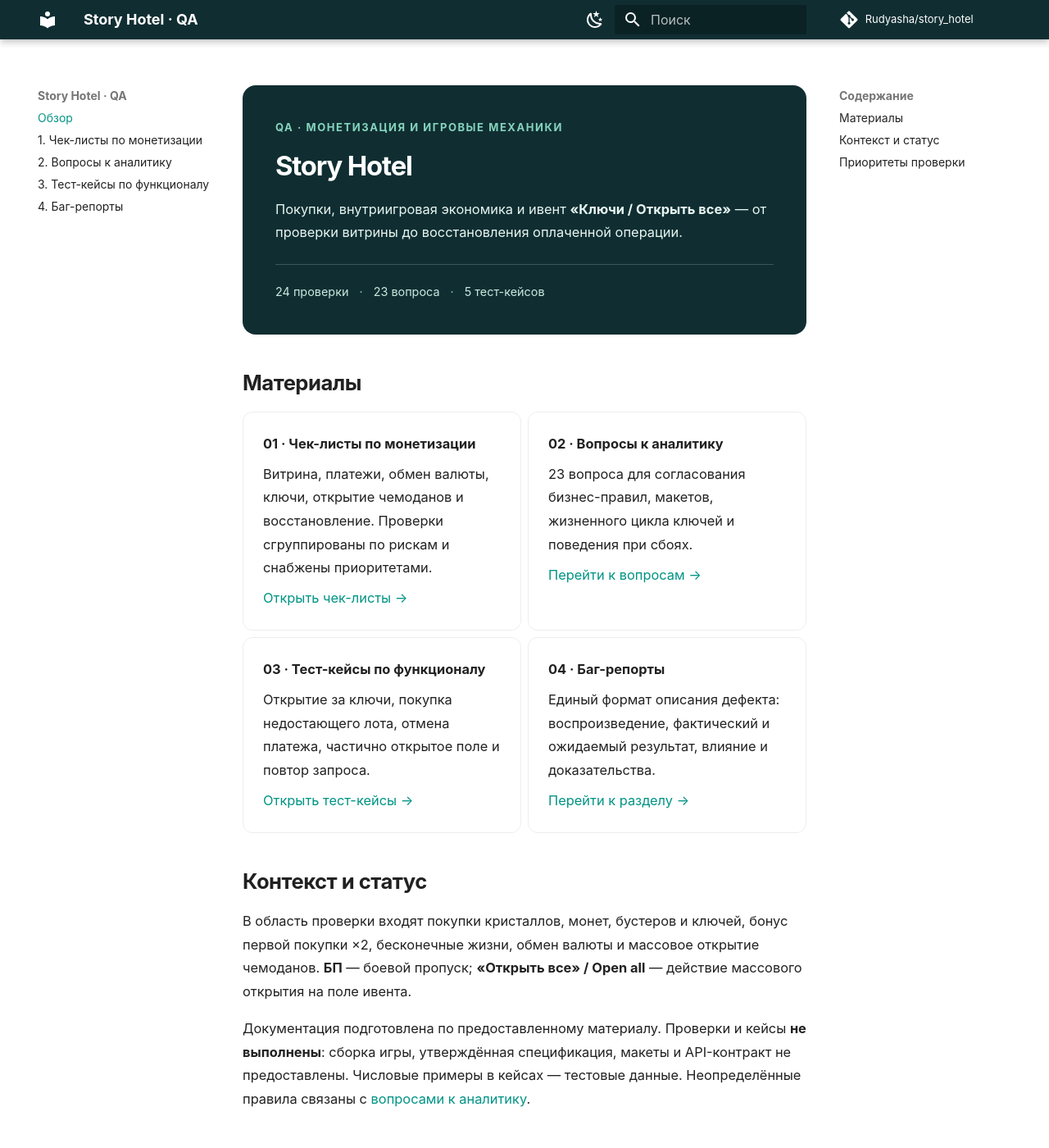
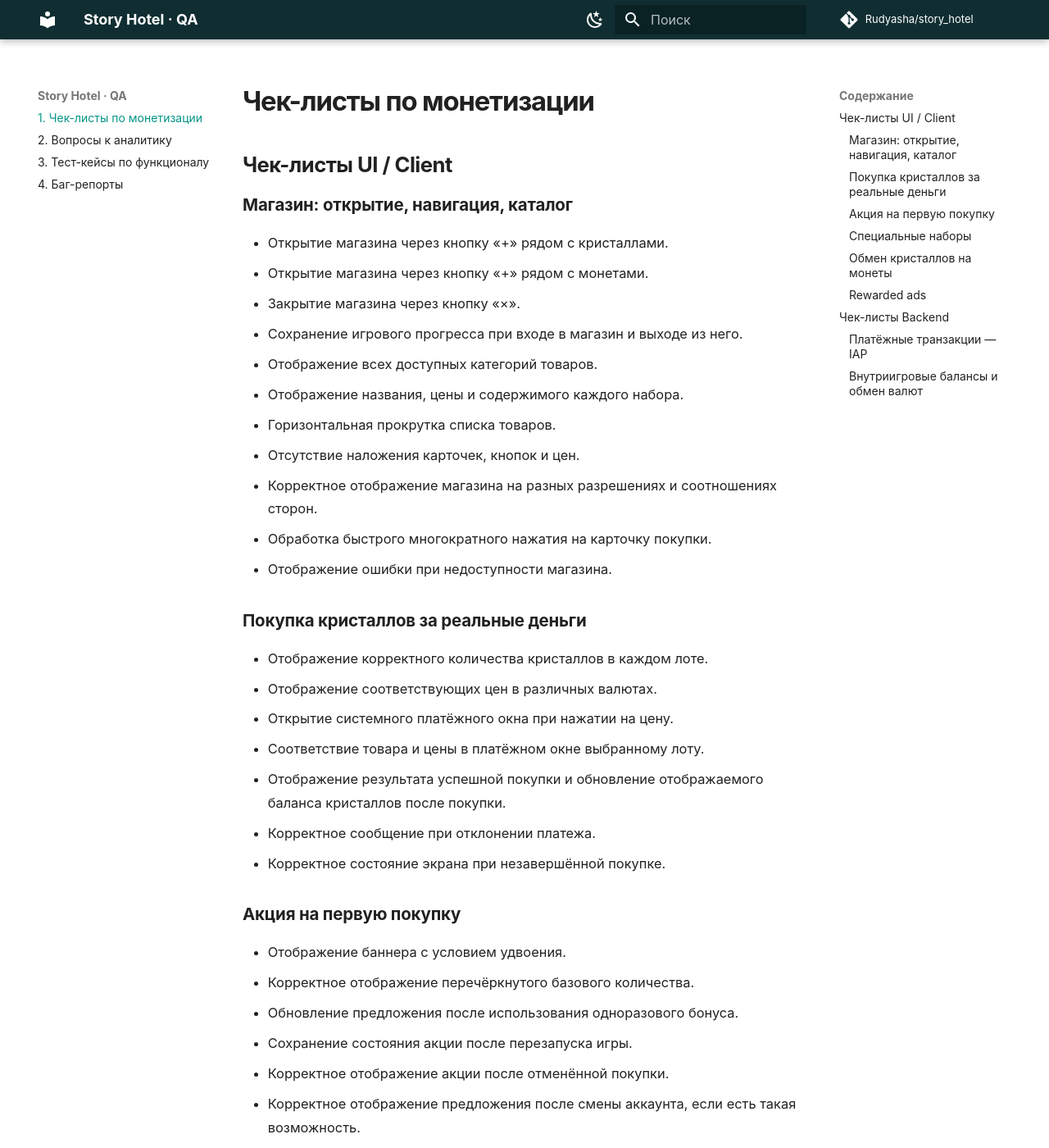
Before and after one commit to Rudyasha/story_hotel, an MkDocs documentation site: the page built from docs/index.md, in a window 1280 px wide and 1400 px high. Shown: the whole window at 82% size. Built offline with MkDocs 1.6.1 and Material for MkDocs 9.7.7, drawn with Linux system fonts in a browser that asks for light colours; comment, search, counter and statistics services are not loaded; some of the changed text lies outside the part shown.

Commit message:
docs: simplify monetization checklists and remove overview

```diff
--- a/docs/index.md
+++ b/docs/index.md
@@ -1,56 +1,91 @@
-<div class="hero" markdown>
-<div class="eyebrow">QA · Монетизация и игровые механики</div>
+# Чек-листы по монетизации
 
-# Story Hotel
+## Чек-листы UI / Client
 
-Покупки, внутриигровая экономика и ивент **«Ключи / Открыть все»** — от проверки витрины до восстановления оплаченной операции.
+### Магазин: открытие, навигация, каталог
 
-<div class="hero-meta">24 проверки <span>·</span> 23 вопроса <span>·</span> 5 тест-кейсов</div>
+- Открытие магазина через кнопку «+» рядом с кристаллами.
+- Открытие магазина через кнопку «+» рядом с монетами.
+- Закрытие магазина через кнопку «×».
+- Сохранение игрового прогресса при входе в магазин и выходе из него.
+- Отображение всех доступных категорий товаров.
+- Отображение названия, цены и содержимого каждого набора.
+- Горизонтальная прокрутка списка товаров.
+- Отсутствие наложения карточек, кнопок и цен.
+- Корректное отображение магазина на разных разрешениях и соотношениях сторон.
+- Обработка быстрого многократного нажатия на карточку покупки.
+- Отображение ошибки при недоступности магазина.
 
-</div>
+### Покупка кристаллов за реальные деньги
 
-## Материалы
+- Отображение корректного количества кристаллов в каждом лоте.
+- Отображение соответствующих цен в различных валютах.
+- Открытие системного платёжного окна при нажатии на цену.
+- Соответствие товара и цены в платёжном окне выбранному лоту.
+- Отображение результата успешной покупки и обновление отображаемого баланса кристаллов после покупки.
+- Корректное сообщение при отклонении платежа.
+- Корректное состояние экрана при незавершённой покупке.
 
-<div class="grid cards" markdown>
+### Акция на первую покупку
 
-- **01 · Чек-листы по монетизации**
+- Отображение баннера с условием удвоения.
+- Корректное отображение перечёркнутого базового количества.
+- Обновление предложения после использования одноразового бонуса.
+- Сохранение состояния акции после перезапуска игры.
+- Корректное отображение акции после отменённой покупки.
+- Корректное отображение предложения после смены аккаунта, если есть такая возможность.
 
-    Витрина, платежи, обмен валюты, ключи, открытие чемоданов и восстановление. Проверки сгруппированы по рискам и снабжены приоритетами.
+### Специальные наборы
 
-    [Открыть чек-листы →](monetization.md)
+- Отображение всех четырёх наборов.
+- Корректное отображение количества кристаллов и бустеров в наборе.
+- Отображение продолжительности бесконечных жизней.
+- Соответствие состава набора полученным после покупки предметам.
+- Отображение меток `player choice` и `best offer` согласно конфигурации.
+- Обновление счётчиков бустеров после покупки.
 
-- **02 · Вопросы к аналитику**
+### Обмен кристаллов на монеты
 
-    23 вопроса для согласования бизнес-правил, макетов, жизненного цикла ключей и поведения при сбоях.
+- Отображение стоимости каждого лота в кристаллах.
+- Корректная покупка при достаточном количестве кристаллов.
+- Реакция на покупку при недостаточном количестве кристаллов.
+- Обновление баланса монет после обмена.
+- Обновление баланса кристаллов после обмена.
+- Отсутствие отрицательного баланса.
+- Защита от случайных повторных нажатий, приводящих к нежелательным покупкам.
 
-    [Перейти к вопросам →](analyst-questions.md)
+### Rewarded ads
 
-- **03 · Тест-кейсы по функционалу**
+- Отображение кнопки просмотра рекламы там, где механика доступна.
+- Отображение размера награды до просмотра.
+- Запуск рекламы после нажатия.
+- Получение награды после выполнения условия просмотра.
+- Корректная обработка досрочного закрытия рекламы.
+- Возвращение на прежний игровой экран после рекламы.
+- Отсутствие повторного начисления при повторной обработке события на клиенте.
+- Корректное отображение ограничения просмотров, если оно есть.
+- Восстановление звука и игрового управления после просмотра.
 
-    Открытие за ключи, покупка недостающего лота, отмена платежа, частично открытое поле и повтор запроса.
+## Чек-листы Backend
 
-    [Открыть тест-кейсы →](test-cases.md)
+### Платёжные транзакции — IAP
 
-- **04 · Баг-репорты**
+- Проверка подлинности покупки перед начислением товара.
+- Начисление оплаченного товара только после подтверждённого статуса покупки.
+- Отсутствие начисления при `pending`.
+- Отсутствие начисления при `cancelled` или `failed`.
+- Однократное начисление товара для одной платёжной транзакции.
+- Корректная привязка покупки к игровому аккаунту.
+- Корректное начисление после задержанного подтверждения оплаты.
+- Восстановление необработанной покупки после перезапуска.
+- Отсутствие потери покупки при timeout между клиентом и сервером.
+- Корректная обработка покупки при временной недоступности backend.
+- Правильная обработка возврата или отзыва покупки согласно продуктовым правилам.
+- Корректная обработка purchase acknowledgement / consumption, если используется Google Play Billing.
 
-    Единый формат описания дефекта: воспроизведение, фактический и ожидаемый результат, влияние и доказательства.
+### Внутриигровые балансы и обмен валют
 
-    [Перейти к разделу →](bug-reports.md)
-
-</div>
-
-## Контекст и статус
-
-В область проверки входят покупки кристаллов, монет, бустеров и ключей, бонус первой покупки ×2, бесконечные жизни, обмен валюты и массовое открытие чемоданов. **БП** — боевой пропуск; **«Открыть все» / Open all** — действие массового открытия на поле ивента.
-
-Документация подготовлена по предоставленному материалу. Проверки и кейсы **не выполнены**: сборка игры, утверждённая спецификация, макеты и API-контракт не предоставлены. Числовые примеры в кейсах — тестовые данные. Неопределённые правила связаны с [вопросами к аналитику](analyst-questions.md).
-
-## Приоритеты проверки
-
-| Приоритет | Что проверяем в первую очередь |
-| --- | --- |
-| **P0 · Критический** | Потеря оплаченного товара, двойное начисление или списание, нарушение целостности экономики |
-| **P1 · Высокий** | Основной пользовательский путь, расчёт стоимости, выбор лота и актуальность состояния |
-| **P2 · Обычный** | Визуальные переходы и анимации, если они не мешают получить награды или продолжить игру |
-
-Приоритет определяет порядок проверки. Критичность найденного дефекта оценивается отдельно по его фактическому влиянию.
+- Корректное списание кристаллов и начисление монет в рамках одной операции.
+- Отклонение покупки при недостаточном балансе.
+- Сохранение актуальных балансов после перезапуска и повторной синхронизации.
+- Сохранение истории операций списания и начисления.
--- a/mkdocs.yml
+++ b/mkdocs.yml
@@ -29,8 +29,7 @@ theme:
     - search.suggest
     - content.code.copy
 nav:
-  - Обзор: index.md
-  - 1. Чек-листы по монетизации: monetization.md
+  - 1. Чек-листы по монетизации: index.md
   - 2. Вопросы к аналитику: analyst-questions.md
   - 3. Тест-кейсы по функционалу: test-cases.md
   - 4. Баг-репорты: bug-reports.md
```
Also changed, not shown: README.md (+1 -1 lines), docs/bug-reports.md (+1 -1 lines), docs/monetization.md (deleted, +0 -67 lines), docs/monetization/index.html (added, +13 -0 lines), docs/test-cases.md (+1 -11 lines), 1 other file.
